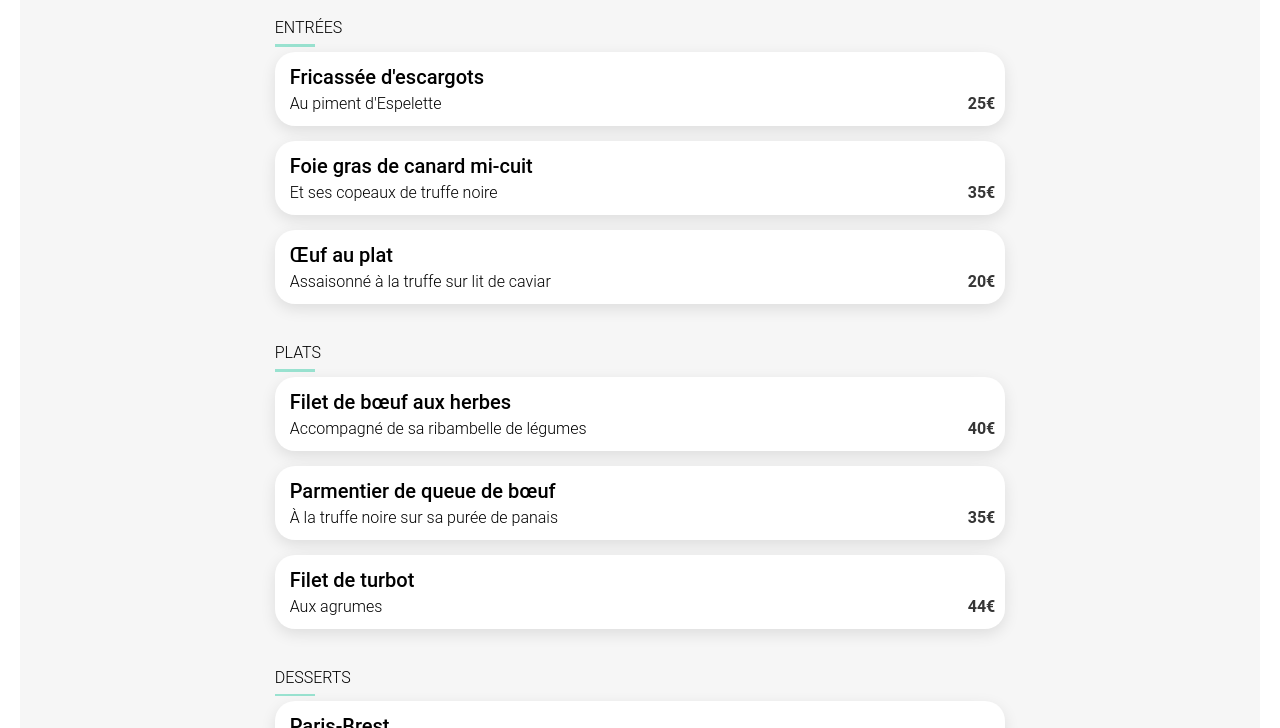
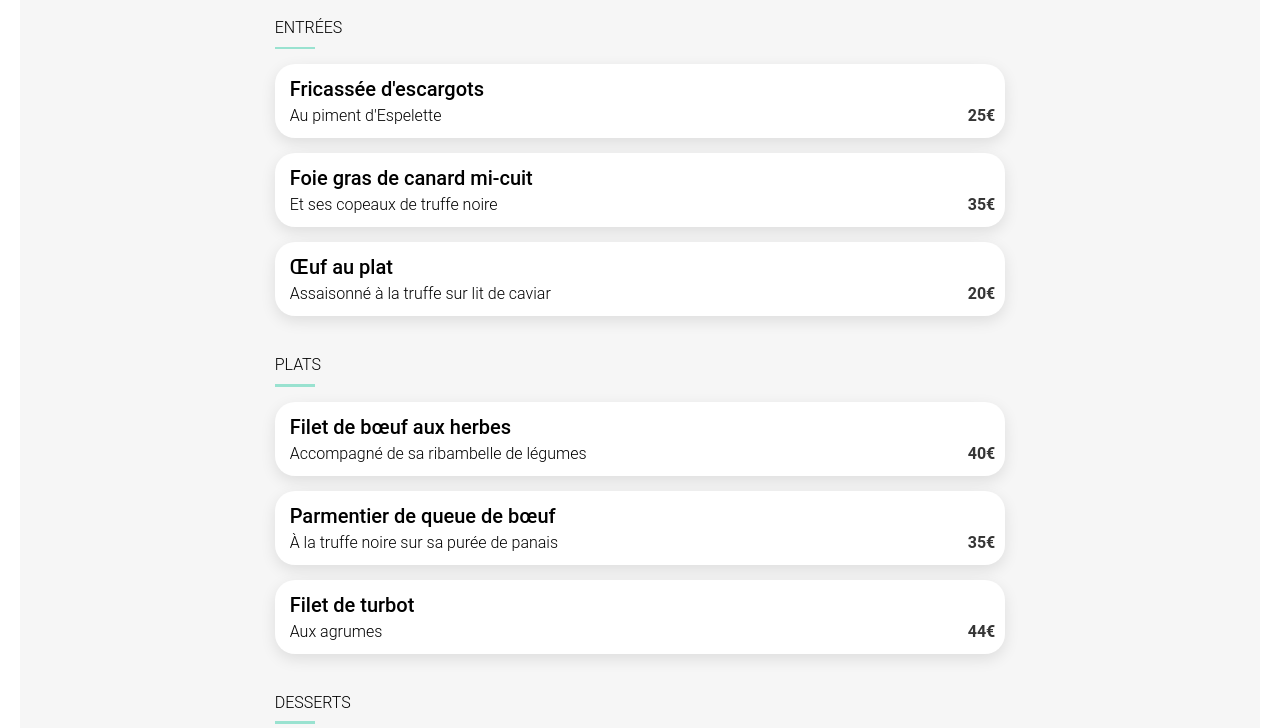
Before and after one commit to alexiGrigorov/OCPR02-ohmyfood, a website: page restaurants/res01-la-palette-du-gout.html in a window 1280 px wide. Shown: the part 543-1271 px from the top of the page. Drawn offline with Linux system fonts and the light colour scheme.

Commit message:
fixed the underline on the menu-category

```diff
--- a/SASS/3_block/restaurant/_menu.scss
+++ b/SASS/3_block/restaurant/_menu.scss
@@ -27,7 +27,9 @@
     }
 
     & h3 {
-      position: relative;
+      display: flex;
+      flex-direction: column;
+      gap: var(--space-200);
       font-size: var(--fs-300);
       font-weight: var(--fw-300);
       text-transform: uppercase;
@@ -35,9 +37,6 @@
 
     & h3::after {
       content: '';
-      position: absolute;
-      bottom: calc(var(--space-100) * -2);
-      left: 0;
       width: var(--space-600);
       height: calc(var(--space-100) / 2);
       background-color: var(--clr-information-400);
```
Also changed, not shown: assets/css/restaurant.css, 1 other file.
